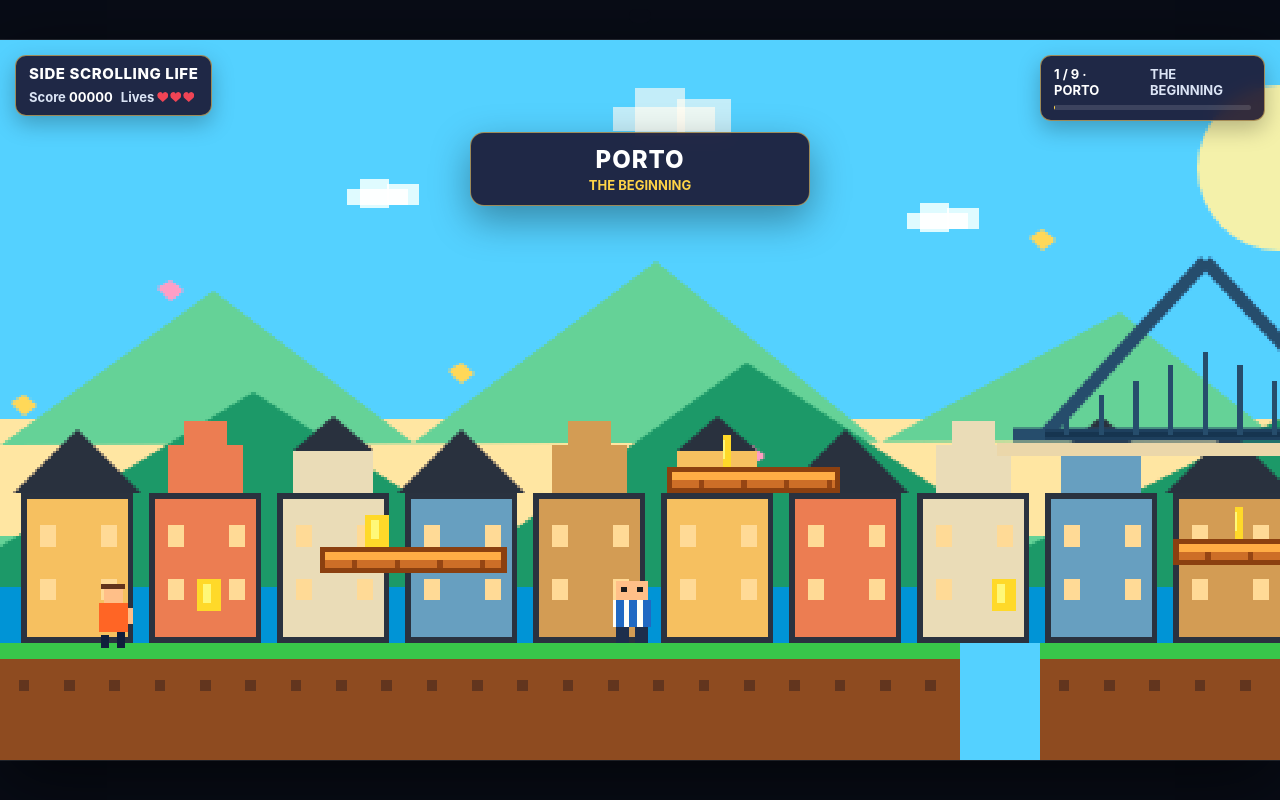
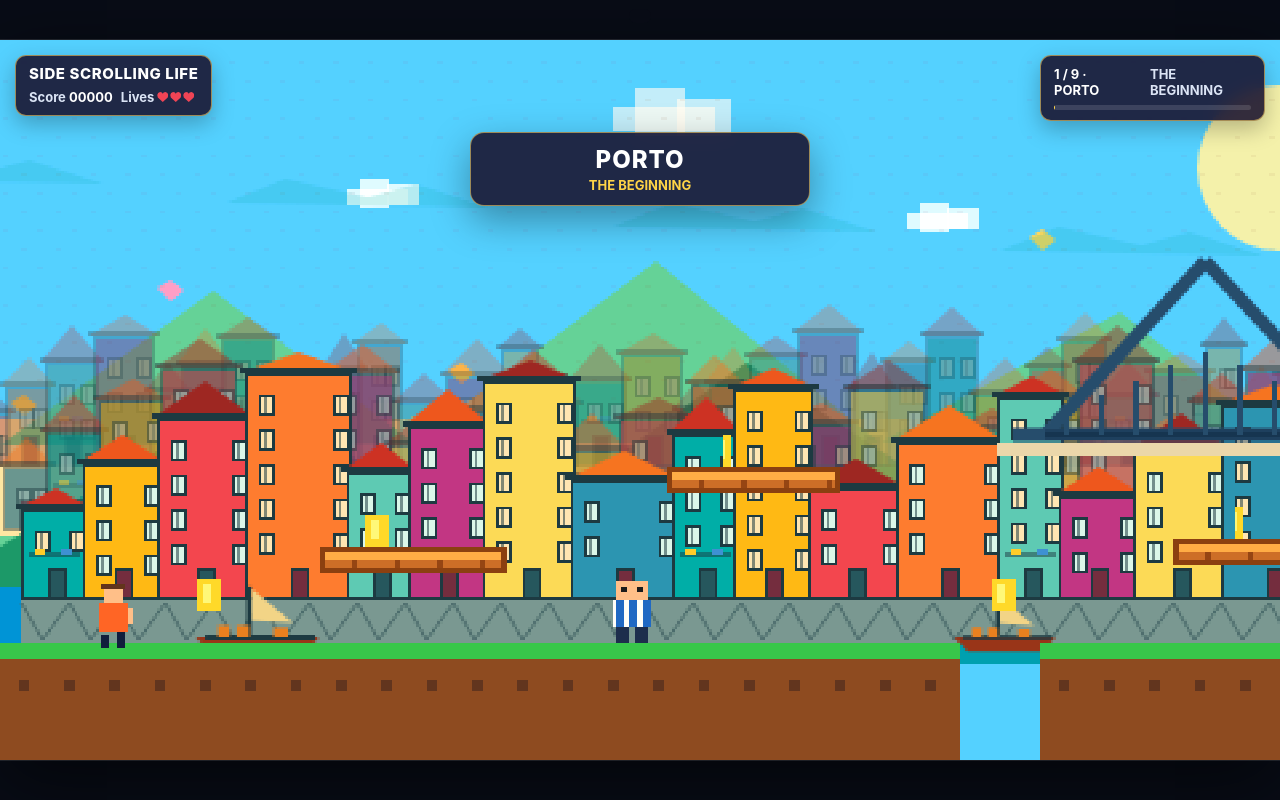
Before and after one commit to fernand0martins/side-scrolling-life, a website: page index.html in a window 1280 px wide. Drawn offline with Linux system fonts and the light colour scheme; animation ran at ten frames a second.

Commit message:
Load Porto illustrated reference styling

```diff
--- a/index.html
+++ b/index.html
@@ -105,6 +105,7 @@ window.setTimeout(()=>{
 <script src="game-render.js"></script>
 <script src="character-hair.js"></script>
 <script src="journey-details.js"></script>
+<script src="porto-reference-style.js"></script>
 <script src="canvas-gradient-compat.js"></script>
 <script src="photorealistic-theme.js"></script>
 <script src="sprite-hitboxes.js"></script>
```
